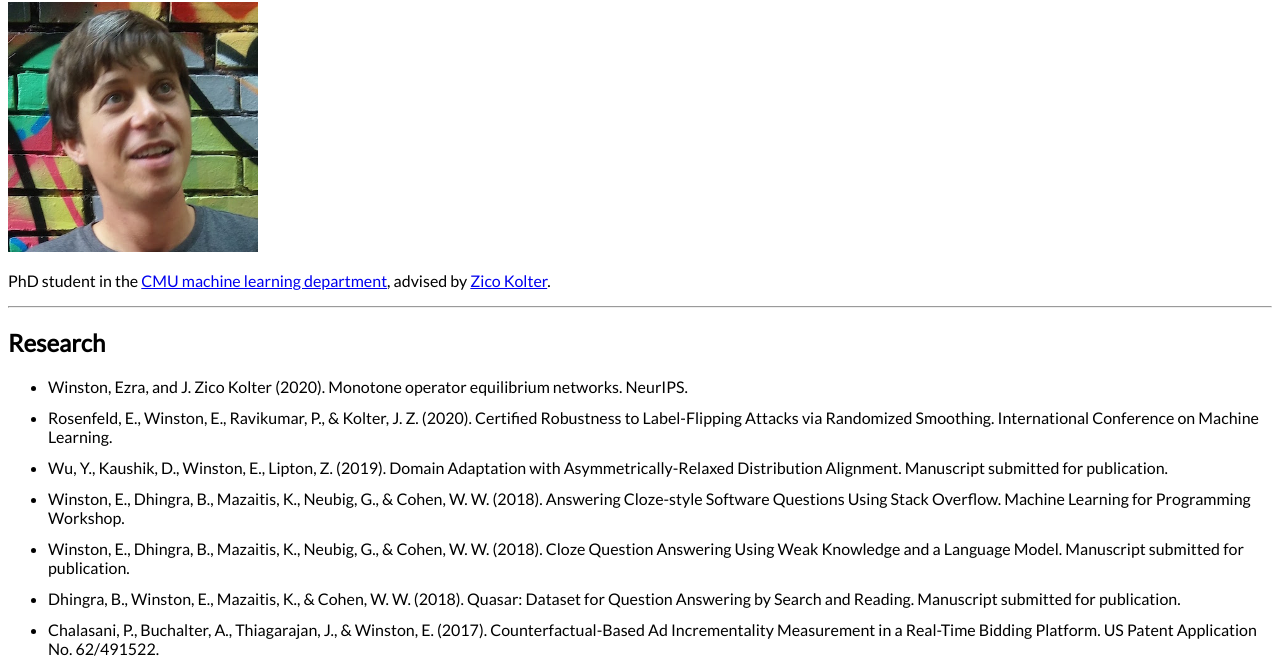
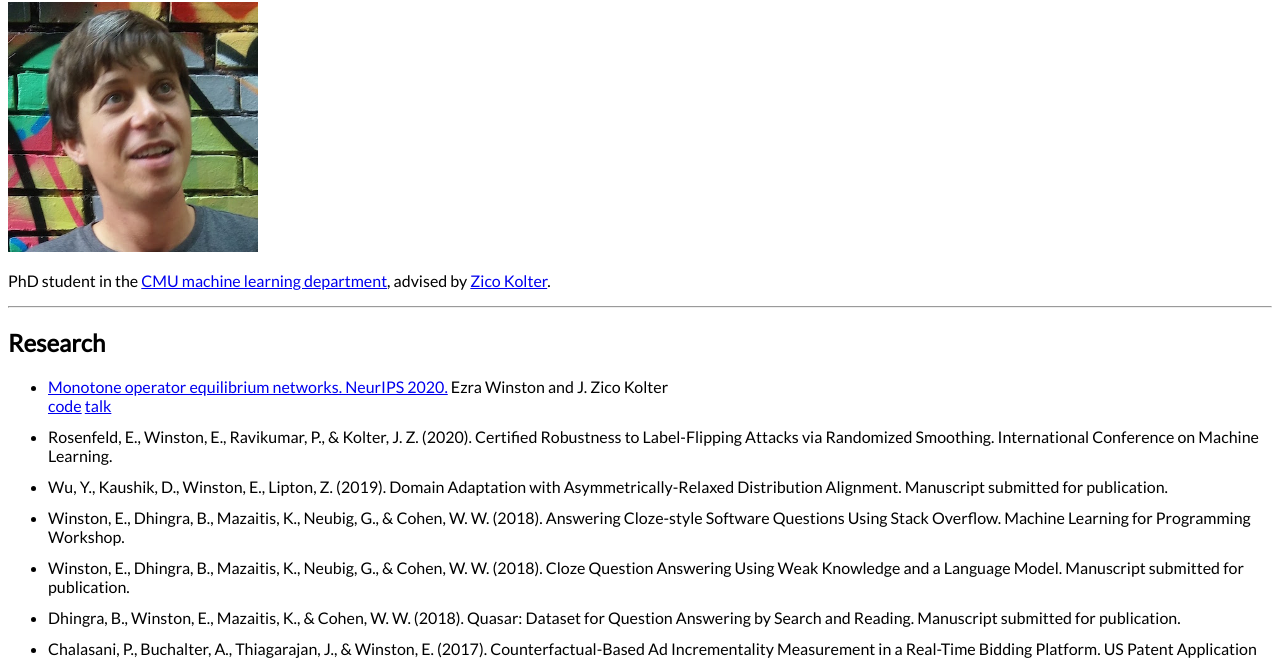
Before and after one commit to ezrawinston/ezrawinston.github.io, a plain HTML site: page index.html in a window 1280 px wide. Shown: the part 80-741 px from the top of the page. Drawn offline with Linux system fonts and the light colour scheme.

Commit message:
Update index.html

```diff
--- a/index.html
+++ b/index.html
@@ -16,7 +16,9 @@
     <hr>
     <h2>Research</h2>
     <ul>
-        <li>Winston, Ezra, and J. Zico Kolter (2020). Monotone operator equilibrium networks. NeurIPS. </li>
+        <li><a href="https://proceedings.neurips.cc//paper_files/paper/2020/hash/798d1c2813cbdf8bcdb388db0e32d496-Abstract.html"> Monotone operator equilibrium networks. NeurIPS 2020.</a> Ezra Winston and J. Zico Kolter <br/>
+            <a href="https://github.com/locuslab/monotone_op_net">code</a>   <a href="https://nips.cc/virtual/2020/public/poster_798d1c2813cbdf8bcdb388db0e32d496.html">talk</a>
+        </li>
         <li>Rosenfeld, E., Winston, E., Ravikumar, P., & Kolter, J. Z. (2020). Certified Robustness to Label-Flipping Attacks via Randomized Smoothing. International Conference on Machine Learning.</li>
         <li>Wu, Y., Kaushik, D., Winston, E., Lipton, Z. (2019). Domain Adaptation with Asymmetrically-Relaxed Distribution Alignment. Manuscript submitted for publication.</li>
         <li>Winston, E., Dhingra, B., Mazaitis, K., Neubig, G., & Cohen, W. W. (2018). Answering Cloze-style Software Questions Using Stack Overflow. Machine Learning for Programming Workshop.</li>
```
